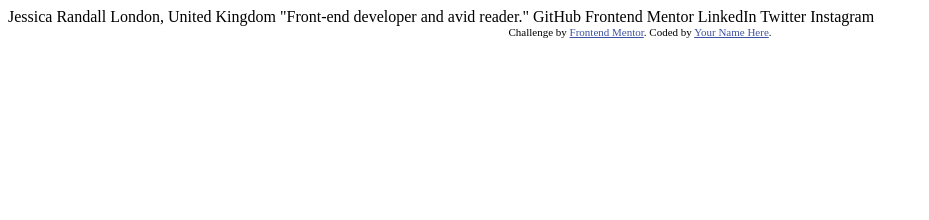
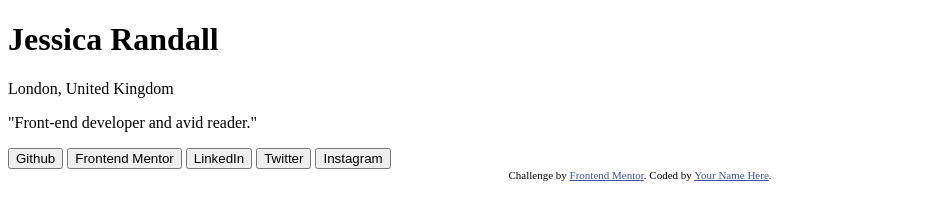
Before and after one commit to jacoba42/social-links-profile-main, a plain HTML site: page index.html in a window 1280 px wide. Shown: the whole page, without its empty margins (0-929 px from the left). Drawn offline with Linux system fonts and the light colour scheme.

Commit message:
commit to main

```diff
--- a/index.html
+++ b/index.html
@@ -1,34 +1,46 @@
 <!DOCTYPE html>
 <html lang="en">
   <head>
-  <meta charset="UTF-8">
-  <meta name="viewport" content="width=device-width, initial-scale=1.0"> <!-- displays site properly based on user's device -->
+    <meta charset="UTF-8" />
+    <meta name="viewport" content="width=device-width, initial-scale=1.0" />
+    <!-- displays site properly based on user's device -->
 
-  <link rel="icon" type="image/png" sizes="32x32" href="./assets/images/favicon-32x32.png">
+    <link
+      rel="icon"
+      type="image/png"
+      sizes="32x32"
+      href="./assets/images/favicon-32x32.png"
+    />
 
     <title>Frontend Mentor | Social links profile</title>
 
     <!-- Feel free to remove these styles or customise in your own stylesheet 👍 -->
     <style>
-    .attribution { font-size: 11px; text-align: center; }
-    .attribution a { color: hsl(228, 45%, 44%); }
+      .attribution {
+        font-size: 11px;
+        text-align: center;
+      }
+      .attribution a {
+        color: hsl(228, 45%, 44%);
+      }
     </style>
   </head>
   <body>
+    <h1>Jessica Randall</h1>
+    <p>London, United Kingdom</p>
+    <p>"Front-end developer and avid reader."</p>
 
-  Jessica Randall
-  London, United Kingdom
-  "Front-end developer and avid reader."
-
-  GitHub
-  Frontend Mentor
-  LinkedIn
-  Twitter
-  Instagram
+    <button>Github</button>
+    <button>Frontend Mentor</button>
+    <button>LinkedIn</button>
+    <button>Twitter</button>
+    <button>Instagram</button>
 
     <div class="attribution">
-    Challenge by <a href="https://www.frontendmentor.io?ref=challenge" target="_blank">Frontend Mentor</a>.
-    Coded by <a href="#">Your Name Here</a>.
+      Challenge by
+      <a href="https://www.frontendmentor.io?ref=challenge" target="_blank"
+        >Frontend Mentor</a
+      >. Coded by <a href="#">Your Name Here</a>.
     </div>
   </body>
 </html>
```
Lines whose indentation alone changed are shown as unchanged.
